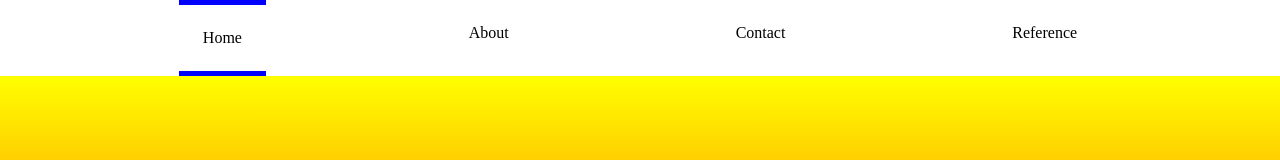
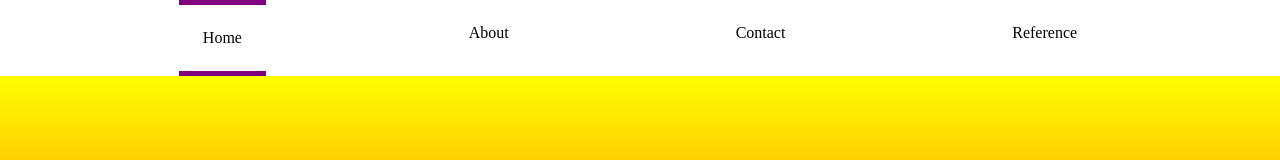
Before and after one commit to TKHTS/class-15, a plain HTML site: page index.html in a window 1280 px wide. Shown: the top 160 px of the page. Drawn offline with Linux system fonts and the light colour scheme.

Commit message:
Change color in header

```diff
--- a/style.scss
+++ b/style.scss
@@ -58,6 +58,6 @@
     }
 
     .active {
-        border-bottom: 5px solid blue;
-        border-top: 5px solid blue;
+        border-bottom: 5px solid purple;
+        border-top: 5px solid purple;
     }
```
Also changed, not shown: css/style.css, 1 other file.
